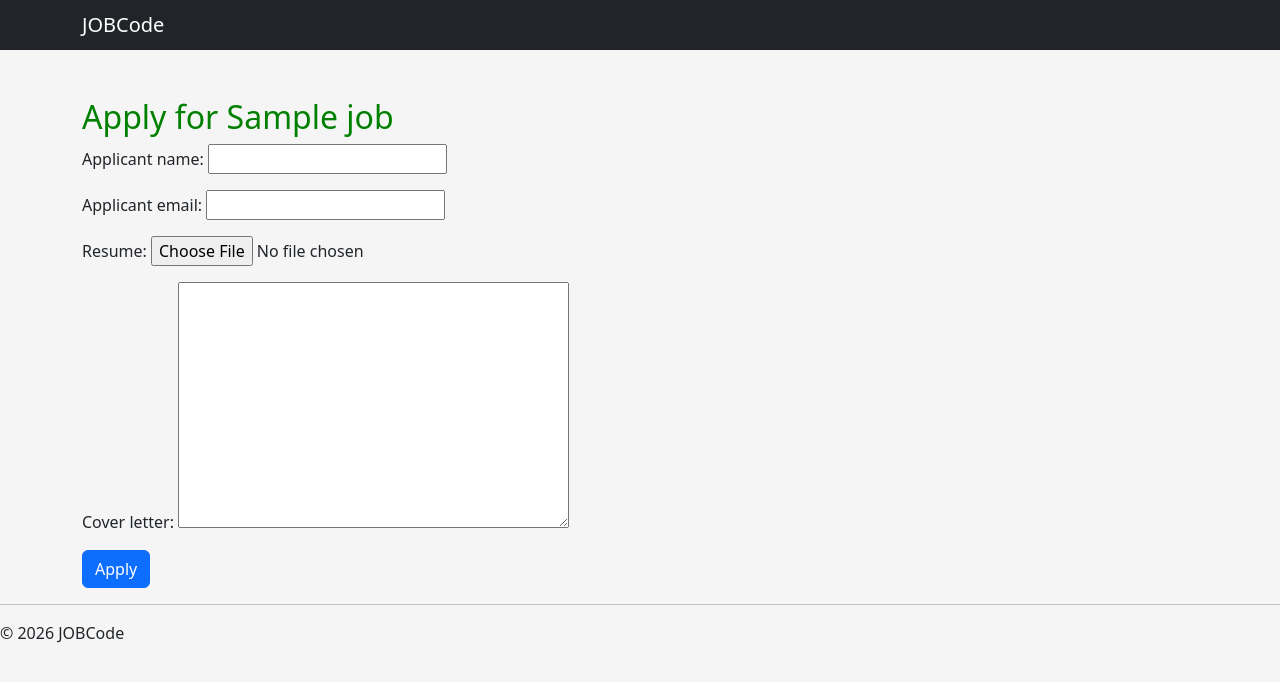
After one commit to Jawahar28/AI-Powered-Job-Portal, a Django app: template applications/templates/applications/application_form.html in a window 1280 px wide. The commit adds this page. Shown: the top 682 px of the page. Run offline with Django 5.2, Linux system fonts and the light colour scheme; tables that the repository leaves empty hold one stand-in row (values such as "Sample post"); the template is opened without the code that fills it: values that come from a table or form of the project are taken from there, most other values are stand-ins (such as "Sample title", 1, 10 or a date in 2020); data that the repository does not hold is empty.

Commit message:
Apply to Applications

```diff
--- a/applications/forms.py
+++ b/applications/forms.py
@@ -5,7 +5,7 @@ class ApplicationForm(forms.ModelForm):
     class Meta:
         model = Application
 
-        feilds = [
+        fields = [
             "applicant_name",
             "applicant_email",
             "resume",
--- /dev/null
+++ b/applications/templates/applications/application_form.html
@@ -0,0 +1,27 @@
+{% extends "base.html" %}
+
+{% block title %}
+Apply for Job
+{% endblock %}
+
+{% block content %}
+
+<div class="container mt-5">
+
+    <h2>Apply for {{ job.title }}</h2>
+
+    <form method="POST" enctype="multipart/form-data">
+
+        {% csrf_token %}
+
+        {{ form.as_p }}
+
+        <button type="submit" class="btn btn-primary">
+            Apply
+        </button>
+
+    </form>
+
+</div>
+
+{% endblock %}
--- /dev/null
+++ b/applications/urls.py
@@ -0,0 +1,11 @@
+from django.urls import path
+
+from . import views
+
+urlpatterns = [
+    path(
+    "jobs/<int:job_id>/apply/",
+    views.apply_job,
+    name = "apply_job",
+    ),
+]
--- a/config/settings.py
+++ b/config/settings.py
@@ -63,7 +63,7 @@ ROOT_URLCONF = 'config.urls'
 TEMPLATES = [
     {
         'BACKEND': 'django.template.backends.django.DjangoTemplates',
-        'DIRS': [],
+        'DIRS': [BASE_DIR / "templates"],
         'APP_DIRS': True,
         'OPTIONS': {
             'context_processors': [
--- a/config/urls.py
+++ b/config/urls.py
@@ -23,7 +23,8 @@ from django.conf.urls.static import static
 
 urlpatterns = [
     path('admin/', admin.site.urls),
-    path('job-portal/', include("jobs.urls")),
+    path('', include("jobs.urls")),
+    path('', include("applications.urls")),
 ]
 
 # MEDIA URL accessing
--- a/jobs/templates/jobs/job_detail.html
+++ b/jobs/templates/jobs/job_detail.html
@@ -10,7 +10,7 @@
             {{ job.title }}
         </h2>
 
-        <h5 class "text-muted">
+        <h5 class = "text-muted">
             {{ job.company.name }}
         </h5>
 
@@ -80,8 +80,8 @@
         </p>
 
         <div class = "mt-4 d-flex gap-2">
-            <a href="#"
-                class = "btn btn-success">
+            <a href="{% url 'apply_job' job.id %}"
+                class="btn btn-success">
                 Apply Now
             </a>
 
--- a/jobs/templates/base.html
+++ b/templates/base.html
@@ -3,7 +3,7 @@
 <!DOCTYPE html>
 <html>
     <head>
-        <title> AI Job Portal </title>
+        <title> JobCode </title>
 
         <!-- Bootstrap CSS -->
         <link
@@ -21,7 +21,7 @@
         <nav class="navbar navbar-dark bg-dark">
             <div class = "container">
                 <span class = "navbar-brand mb-0 h1">
-                    AI Job Portal
+                    JOBCode
                 </span>
             </div>
         </nav>
@@ -32,7 +32,7 @@
 
     <hr>
     <footer>
-        © 2026 AI Job Portal
+        © 2026 JOBCode
     </footer>
 
 </body>
```
Also changed, not shown: applications/views.py (+28 -2 lines), 2 other files.
